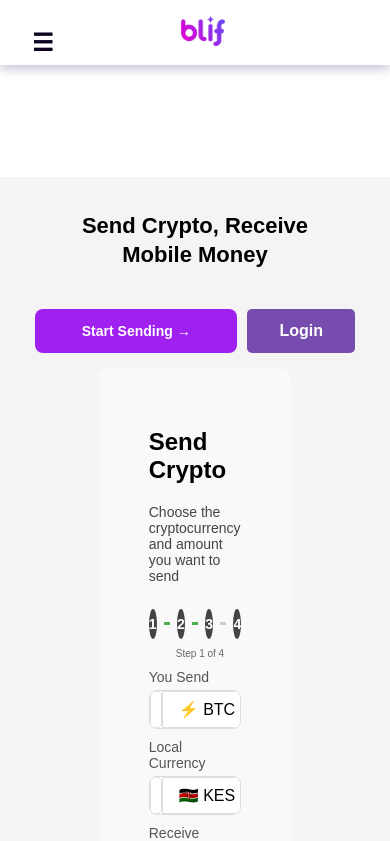
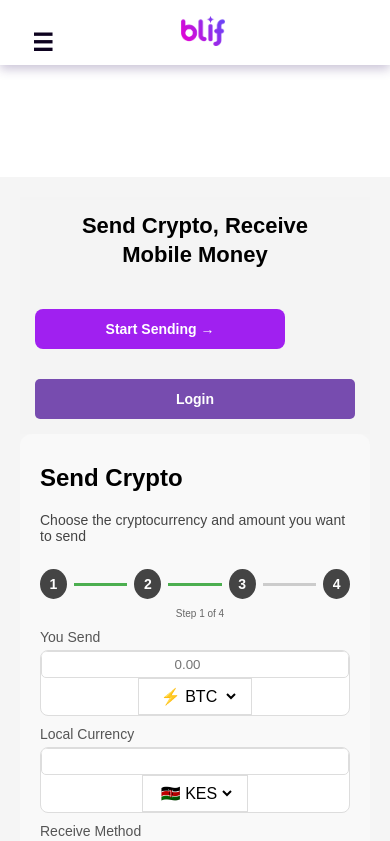
Before and after one commit to emmanuelronoh/Crypto_offramping-frontend, a React (Vite) app: page / in a window 390 px wide. Shown: the top 841 px of the page. Built offline with nearby package versions, Linux system fonts and the light colour scheme.

Commit message:
responsiveness of homepage

```diff
--- a/src/components/pages/Home/Hero-section.css
+++ b/src/components/pages/Home/Hero-section.css
@@ -387,3 +387,66 @@
       padding: 10px;
     }
   }
+
+  /* Tablets (768px and below) */
+@media (max-width: 768px) {
+  .home {
+      flex-direction: column;
+      align-items: center;
+  }
+
+  .sidebar {
+      width: 100%;
+      padding: 30px;
+      text-align: center;
+  }
+
+  .send-container-1 {
+      width: 90%;
+      padding: 30px;
+  }
+}
+
+/* Mobile (480px and below) */
+@media (max-width: 480px) {
+  .home {
+      padding: 10px;
+  }
+
+  .sidebar {
+      width: 100%;
+      padding: 20px;
+      text-align: center;
+  }
+
+  .send-container-1 {
+      width: 100%;
+      padding: 20px;
+  }
+
+  .buttons-send {
+      flex-direction: column;
+  }
+
+  .start-btn, .login-btn-send {
+      width: 100%;
+      font-size: 14px;
+      padding: 12px;
+  }
+
+  .input-container {
+      flex-direction: column;
+      align-items: center;
+  }
+
+  .amount-input, .currency-input, .crypto-select, .currency-select {
+      width: 100%;
+      text-align: center;
+  }
+
+  .continue-btn {
+      width: 100%;
+      padding: 15px;
+      font-size: 16px;
+  }
+}
```
